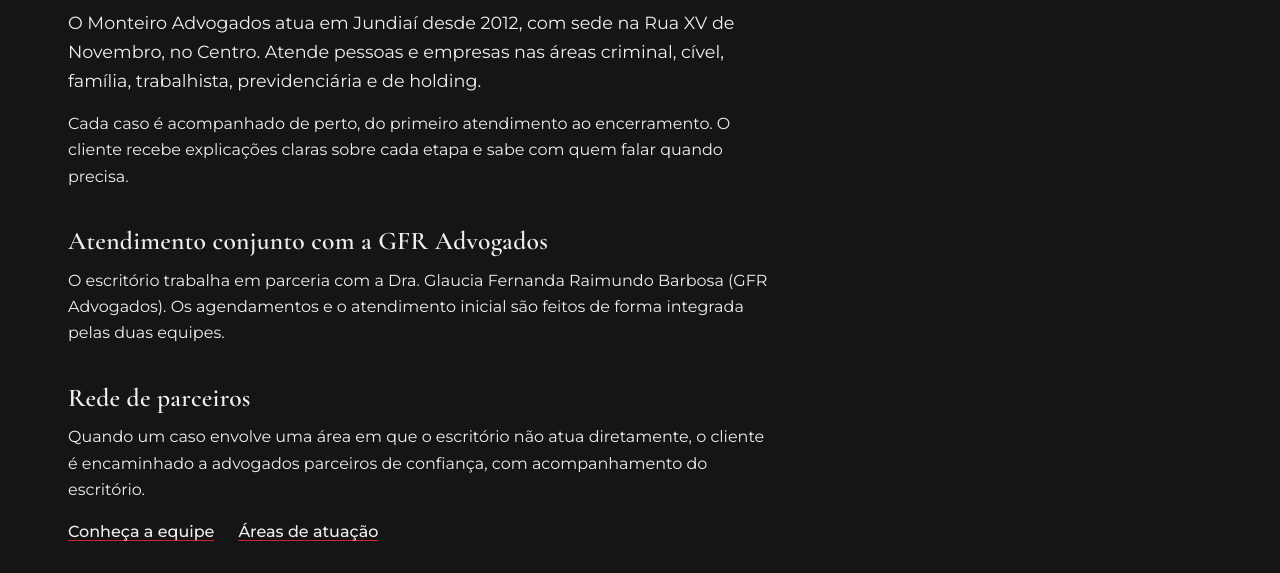
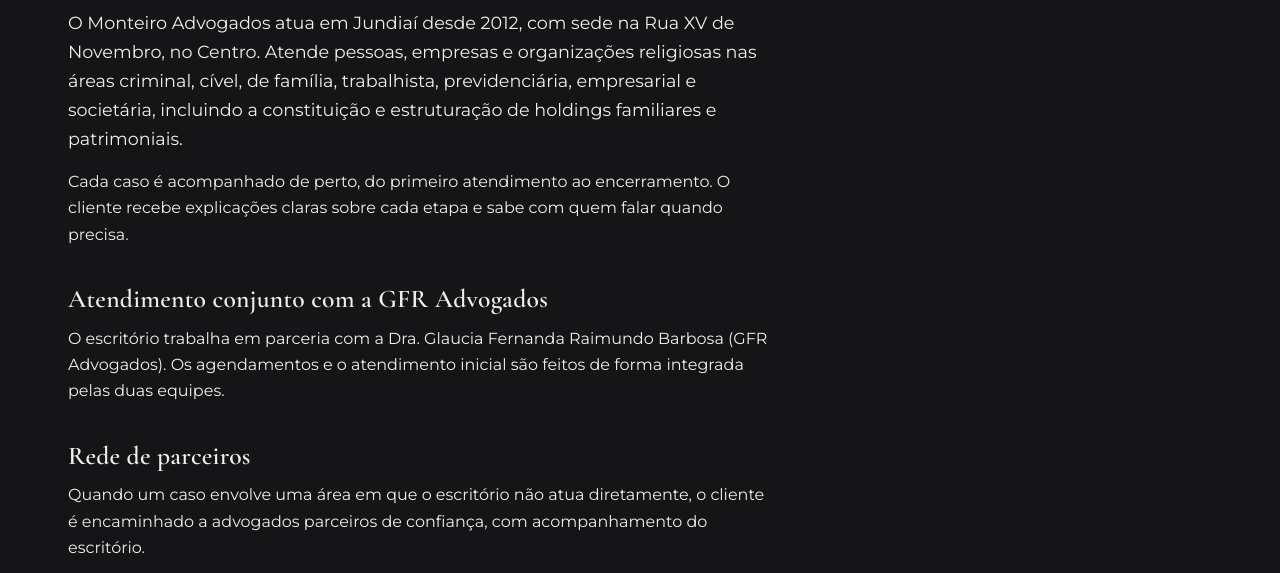
Before and after one commit to jmonteirojuridico/monteiro-site, a plain HTML site: page o-escritorio/index.html in a window 1280 px wide. Shown: the part 227-800 px from the top of the page. Drawn offline with Linux system fonts and the light colour scheme.

Commit message:
O escritório: áreas e público alinhados ao texto do Dr. Nivaldo
Co-Authored-By: Claude Opus 5.5 <noreply@anthropic.com>
Claude-Session: https://claude.ai/code/session_011nx3oBogneXF2A4uKipxA1

```diff
--- a/o-escritorio/index.html
+++ b/o-escritorio/index.html
@@ -60,7 +60,7 @@
     <div class="wrap prose">
       <p class="eyebrow">O escritório</p>
       <h1>O escritório</h1>
-      <p class="lead-text">O Monteiro Advogados atua em Jundiaí desde 2012, com sede na Rua XV de Novembro, no Centro. Atende pessoas e empresas nas áreas criminal, cível, família, trabalhista, previdenciária e de holding.</p>
+      <p class="lead-text">O Monteiro Advogados atua em Jundiaí desde 2012, com sede na Rua XV de Novembro, no Centro. Atende pessoas, empresas e organizações religiosas nas áreas criminal, cível, de família, trabalhista, previdenciária, empresarial e societária, incluindo a constituição e estruturação de holdings familiares e patrimoniais.</p>
       <p>Cada caso é acompanhado de perto, do primeiro atendimento ao encerramento. O cliente recebe explicações claras sobre cada etapa e sabe com quem falar quando precisa.</p>
 
       <h2>Atendimento conjunto com a GFR Advogados</h2>
```
Also changed, not shown: _build/content/o-escritorio.html (+1 -1 lines).
